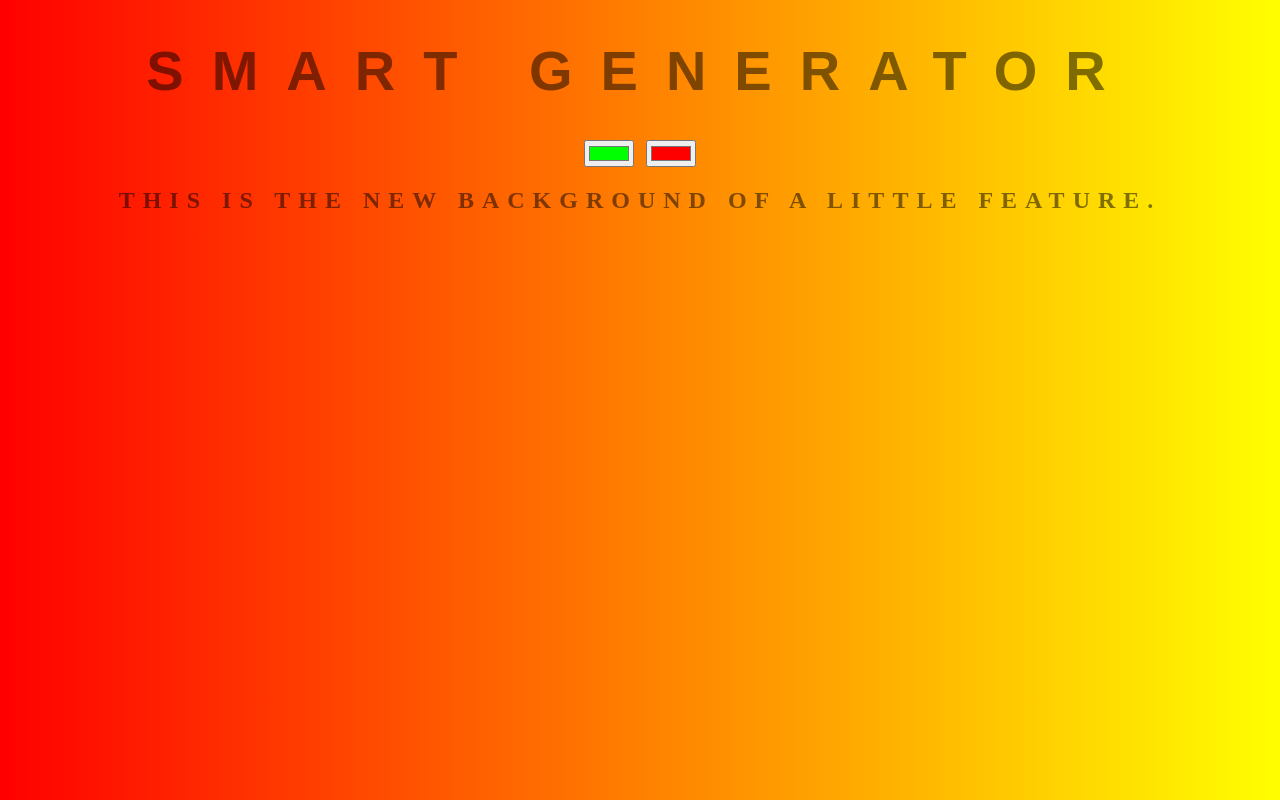
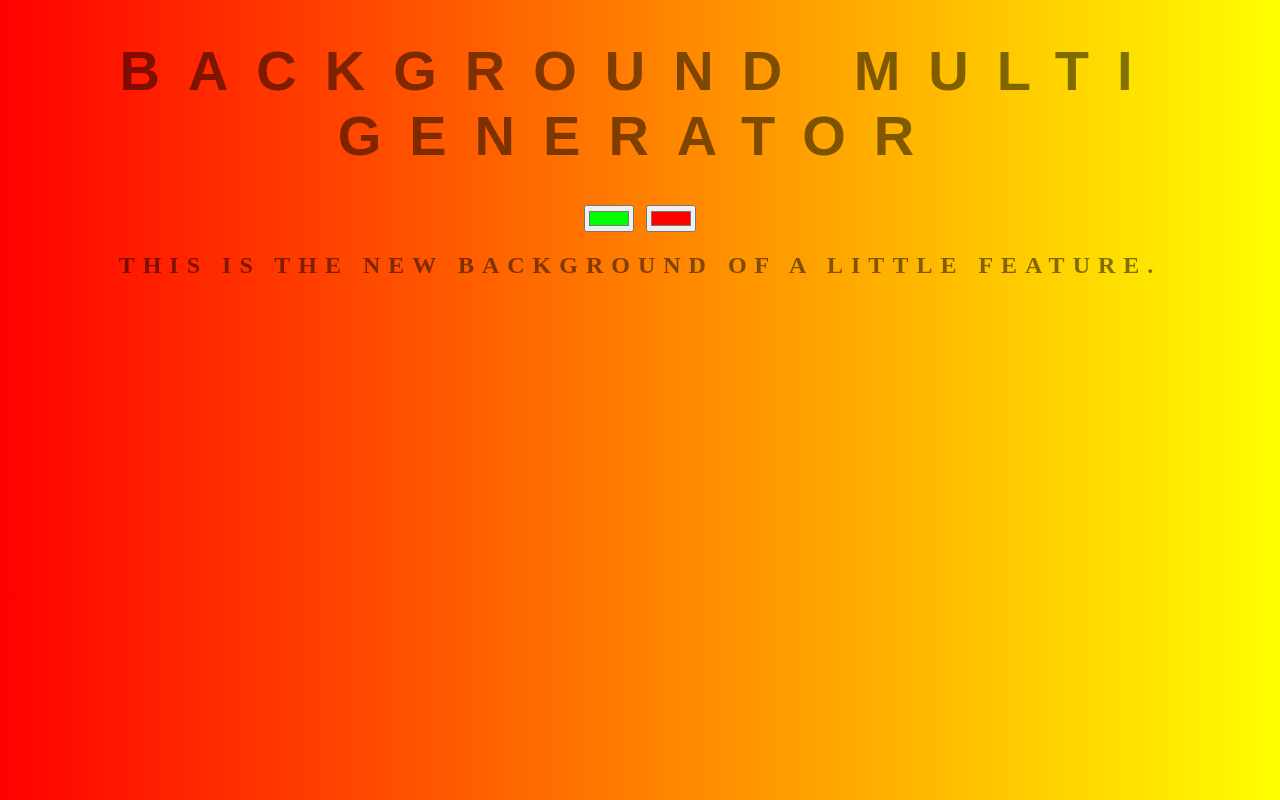
Before and after one commit to troygolden/background-generator, a plain HTML site: page index.html in a window 1280 px wide. Drawn offline with Linux system fonts and the light colour scheme.

Commit message:
revised h1

```diff
--- a/index.html
+++ b/index.html
@@ -5,7 +5,7 @@
 	<link rel="stylesheet" type="text/css" href="style.css">
 </head>
 <body id="gradient">
-	<h1>SMART Generator</h1>
+	<h1>BACKGROUND MULTI Generator</h1>
 	<input class="color1" type="color" name="color1" value="#00ff00">
 	<input class="color2" type="color" name="color2" value="#ff0000">
 	<h2>This is the new background of a little feature.</h2>
```
